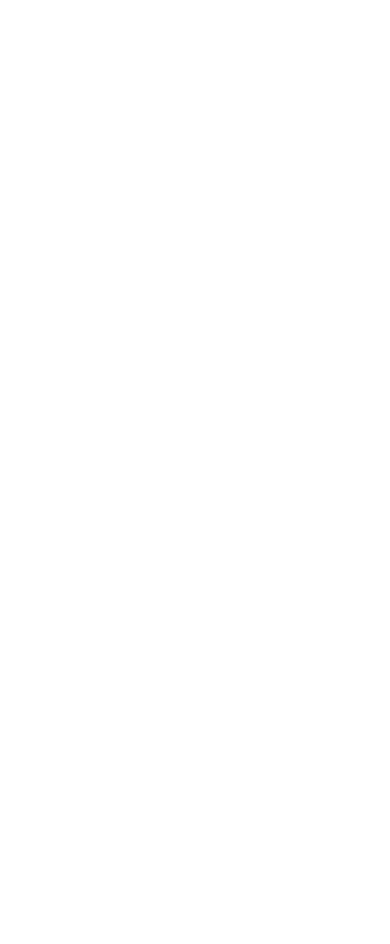
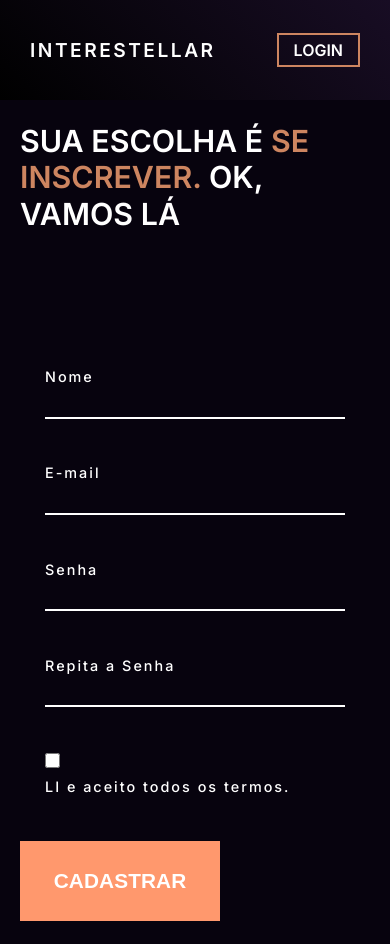
Before and after one commit to eulucasvidal/interestellar, a plain HTML site: page formulario.html in a window 390 px wide. Before the commit the page ends 844 px from the top, so only its background shows below. Drawn offline with Linux system fonts and the light colour scheme.

Commit message:
finalizando o formulario

```diff
--- /dev/null
+++ b/css/home-form/formulario.css
@@ -0,0 +1,121 @@
+.imagemContainer{
+    background-image: url(../../img/imagens-bg/form-bg.jpg);
+    background-position: center;
+    background-repeat: no-repeat;
+    background-size: cover;
+}
+.main{
+    display: grid;
+    grid-template-columns: 1fr 1fr;
+    height: 100vh;
+}
+
+.formulario-bg{
+    background: var(--cor-4);
+    display: grid;
+    justify-content: center;
+}
+
+.formulario{
+    display: grid;
+    grid-template-columns: 1fr;
+    align-items: center;
+    justify-content: center;
+}
+
+.formTitulo{
+    text-transform: uppercase;
+    max-width: 550px;
+    margin-bottom: 90px;
+}
+
+.formItens{
+    display: grid;
+    grid-template-columns: 1fr;
+}
+
+label{
+    display: block;
+    font-weight: 500;
+    letter-spacing: 2px;
+}
+
+input{
+    padding: 5px;
+    font-size: 1.1rem;
+    background: none;
+    border: none;
+    border-bottom: 2px solid #ffffff;
+    color: var(--cor-0);
+    outline: 0;
+}
+
+.span-required{
+    display: none;
+    color: var(--cor-3);
+    font-size: 0.8rem;
+    margin: 3px 0px 0px 0px;
+}
+
+.checkbox{
+    display: grid;
+    grid-template-columns: auto 1fr;
+    align-items: center;
+    gap: 10px;
+}
+
+.checkbox label{
+    margin: 0px;
+    display: grid;
+}
+
+.checkbox input{
+    margin: 0px;
+    width: 15px;
+    height: 15px;
+}
+
+.formButton{
+    font-size: 1.3rem;
+    font-weight: 600;
+    text-transform: uppercase;
+    width: fit-content;
+    padding: 15px 50px;
+    border: none;
+    background: #CD8560;
+    color: #FFFFFF;
+    cursor: pointer;
+    transition:.6s;
+}
+.formButton:hover{
+    background: #FFFFFF;
+    border: 2px solid #CD8560;
+    color: #CD8560;
+    letter-spacing: 5px;
+}
+@media(max-width:1050px){
+    .imagemContainer{
+        display: none;
+    }
+    .main{
+        grid-template-columns: 1fr;
+    }
+}
+
+@media(max-width:650px){
+    .formulario{
+        grid-template-columns: 350px;
+    }
+    .formTitulo{
+        max-width: 350px;
+    }
+    .font-1-l{
+        font-size: 1.9rem;
+    }
+}
+@media(max-width:450px){
+    .formItens{
+        grid-template-columns: 300px;
+        justify-content: center;
+    }
+}
--- a/css/style.css
+++ b/css/style.css
@@ -13,3 +13,4 @@
 @import './home-intro/footer.css';
 
 /* HOME FORMULARIO */
+@import './home-form/formulario.css';
--- a/formulario.html
+++ b/formulario.html
@@ -0,0 +1,63 @@
+<!DOCTYPE html>
+<html lang="pt-br">
+<head>
+    <meta charset="UTF-8">
+    <meta http-equiv="X-UA-Compatible" content="IE=edge">
+    <meta name="viewport" content="width=device-width, initial-scale=1.0">
+    <link rel="shortcut icon" href="./img/favicons/favicon-32x32.png" type="image/x-icon">
+    <link rel="stylesheet" href="./css/style.css">
+    <title>Interestellar - Formulario</title>
+</head>
+<body>
+    <header class="header-bg">
+        <div class="header container">
+            <a href="index.html" class="logo">Interestellar</a>
+            <a href="#" class="botaoLogin">login</a>
+        </div>
+    </header>
+
+    <main class="main">
+        <div class="imagemContainer"></div>
+
+        <form action="" class="formulario-bg cor-0"  id="form">
+
+            <div class="formulario font-1-m">
+                <h1 class="formTitulo font-1-l cor-0">Sua escolha é <span>se inscrever.</span> ok, vamos lá</h1>
+
+                <div class="formItens">
+                    <label for="nome">Nome</label>
+                    <input type="text" id="nome" name="nome" class="required validName" oninput="validName()">
+                    <span class="span-required">Nome deve ter no mínimo 3 caracteres.</span>
+                </div>
+
+                <div class="formItens">
+                    <label for="email">E-mail</label>
+                    <input type="email" id="email" name="email" class="required" oninput="validEmail()">
+                    <span class="span-required">Digite um email válido.</span>
+                </div>
+
+                <div class="formItens">
+                    <label for="senha">Senha</label>
+                    <input type="password" id="senha" name="senha" class="required" oninput="validPassword()">
+                    <span class="span-required">Digite uma senha com no mínimo 8 caracteres.</span>
+                </div>
+
+                <div class="formItens">
+                    <label for="senhaCheck">Repita a Senha</label>
+                    <input type="password" id="senhaCheck" name="senhaCheck" class="required" oninput="samePassword()">
+                    <span class="span-required">Senhas devem ser compatíveis.</span>
+                </div>
+
+                <div class="formItens checkbox">
+                    <input type="checkbox" id="termos" name="termos" value="aceito">
+                    <label for="termos">LI e aceito todos os termos.</label>
+                </div>
+
+                <button class="botao" type="submit">cadastrar</button>
+            </div>
+
+        </form>
+    <script src="js/js-form/formulario.js"></script>
+    </main>
+</body>
+</html>
--- /dev/null
+++ b/js/js-form/formulario.js
@@ -0,0 +1,65 @@
+const form = document.querySelector('#form');
+const campos = document.querySelectorAll('.required');
+const spans = document.querySelectorAll('.span-required');
+const emailRegex = /^[a-zA-Z0-9.!#$%&'*+/=?^_`{|}~-]+@[a-zA-Z0-9-]+(?:\.[a-zA-Z0-9-]+)*$/;
+let formValido = false;
+
+form.addEventListener('submit', (event) => {
+    event.preventDefault();
+    validName();
+    validEmail();
+    validPassword();
+    samePassword();
+
+    if (formValido) {
+        form.submit();
+      }
+});
+
+function occurredError (index){
+    campos[index].style.borderBottomColor = '#BE4B49'
+    spans[index].style.display ='block';
+    formValido = false;
+}
+
+function noError (index){
+    campos[index].style.borderBottomColor = '#ffffff'
+    spans[index].style.display ='none';
+}
+
+function validName(){
+    if(campos[0].value.length > 3){
+        noError(0);
+    }
+    else{
+        occurredError(0);
+    }
+}
+
+function validEmail(){
+    if(!emailRegex.test(campos[1].value)){
+        occurredError(1);
+    }
+    else{
+        noError(1);
+    }
+}
+
+function validPassword(){
+    if(campos[2].value.length >= 8){
+        noError(2);
+    }
+    else{
+        occurredError(2);
+    }
+}
+
+function samePassword(){
+    if(campos[2].value == campos[3].value && campos[3].value.length >= 8){
+        noError(3);
+        formValido = true;
+    }
+    else{
+        occurredError(3);
+    }
+}
```
